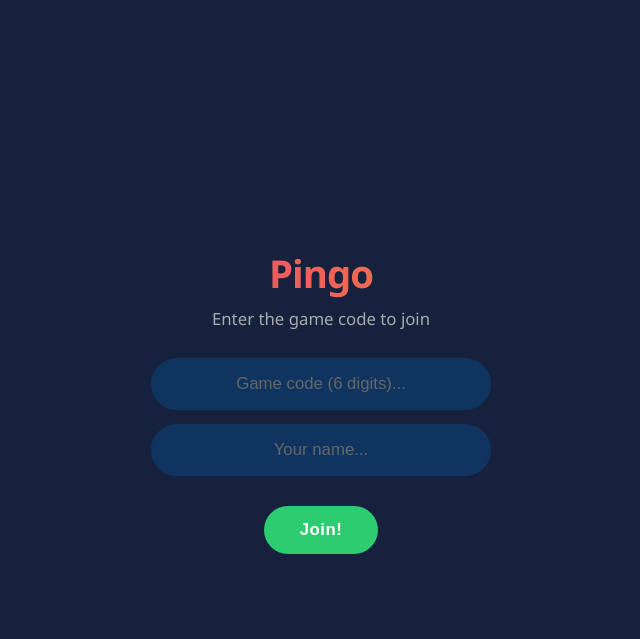
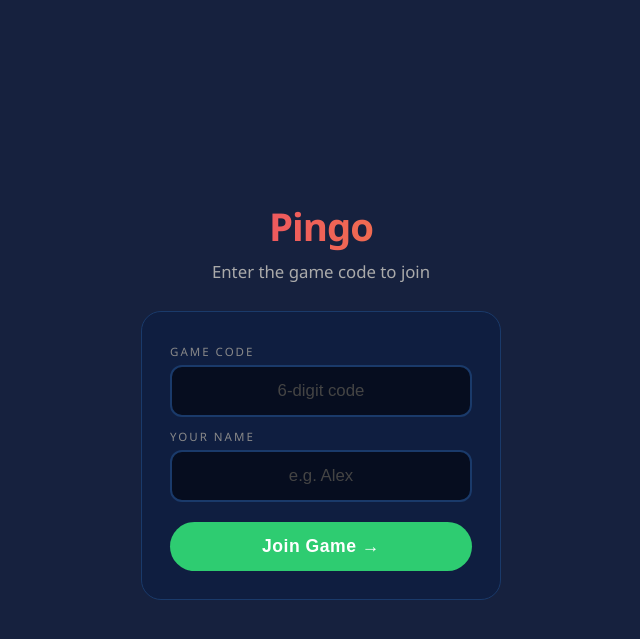
Before and after one commit to shoebUnideb/pingo, a Flask app: page /player in a window 1280 px wide. Shown: the top 639 px of the page, without its empty margins (319-959 px from the left). Run offline with Flask 3, Linux system fonts and the light colour scheme; some libraries are stand-ins or nearby versions.

Commit message:
Improve player join screen design

```diff
--- a/static/css/style.css
+++ b/static/css/style.css
@@ -225,16 +225,31 @@ body {
   display: flex;
   flex-direction: column;
   align-items: center;
-  gap: 14px;
+  gap: 12px;
+  background: #0f1e40;
+  border: 1px solid #1a3a6a;
+  border-radius: 20px;
+  padding: 32px 28px 28px;
+  max-width: 360px;
+  margin: 0 auto;
+}
+
+.join-form .input-label {
+  font-size: 0.72rem;
+  text-transform: uppercase;
+  letter-spacing: 2px;
+  color: #888;
+  align-self: flex-start;
+  margin-bottom: -6px;
 }
 
 .name-input {
   width: 100%;
   max-width: 340px;
   padding: 14px 20px;
-  border-radius: 50px;
-  border: 2px solid #0f3460;
-  background: #0f3460;
+  border-radius: 12px;
+  border: 2px solid #1a3a6a;
+  background: #060d1f;
   color: #fff;
   font-size: 1.05rem;
   text-align: center;
@@ -242,7 +257,7 @@ body {
   transition: border-color 0.2s;
 }
 .name-input:focus { border-color: #e91e8c; }
-.name-input::placeholder { color: #666; }
+.name-input::placeholder { color: #444; }
 
 .error-msg { color: #e74c3c; font-size: 0.9rem; margin-top: 8px; }
 
--- a/templates/player.html
+++ b/templates/player.html
@@ -13,25 +13,27 @@
     <h1 class="logo">Pingo</h1>
     <p class="subtitle">Enter the game code to join</p>
     <form id="join-form" class="join-form" autocomplete="off">
+      <span class="input-label">Game Code</span>
       <input
         id="code-input"
         type="text"
         class="name-input"
-        placeholder="Game code (6 digits)..."
+        placeholder="6-digit code"
         maxlength="6"
         inputmode="numeric"
         pattern="[0-9]{6}"
         required
       />
+      <span class="input-label">Your Name</span>
       <input
         id="name-input"
         type="text"
         class="name-input"
-        placeholder="Your name..."
+        placeholder="e.g. Alex"
         maxlength="30"
         required
       />
-      <button type="submit" class="btn btn-green">Join!</button>
+      <button type="submit" class="btn btn-green" style="width:100%;margin-top:8px;font-size:1.1rem;">Join Game →</button>
     </form>
     <p id="join-error" class="error-msg hidden"></p>
   </div>
```
